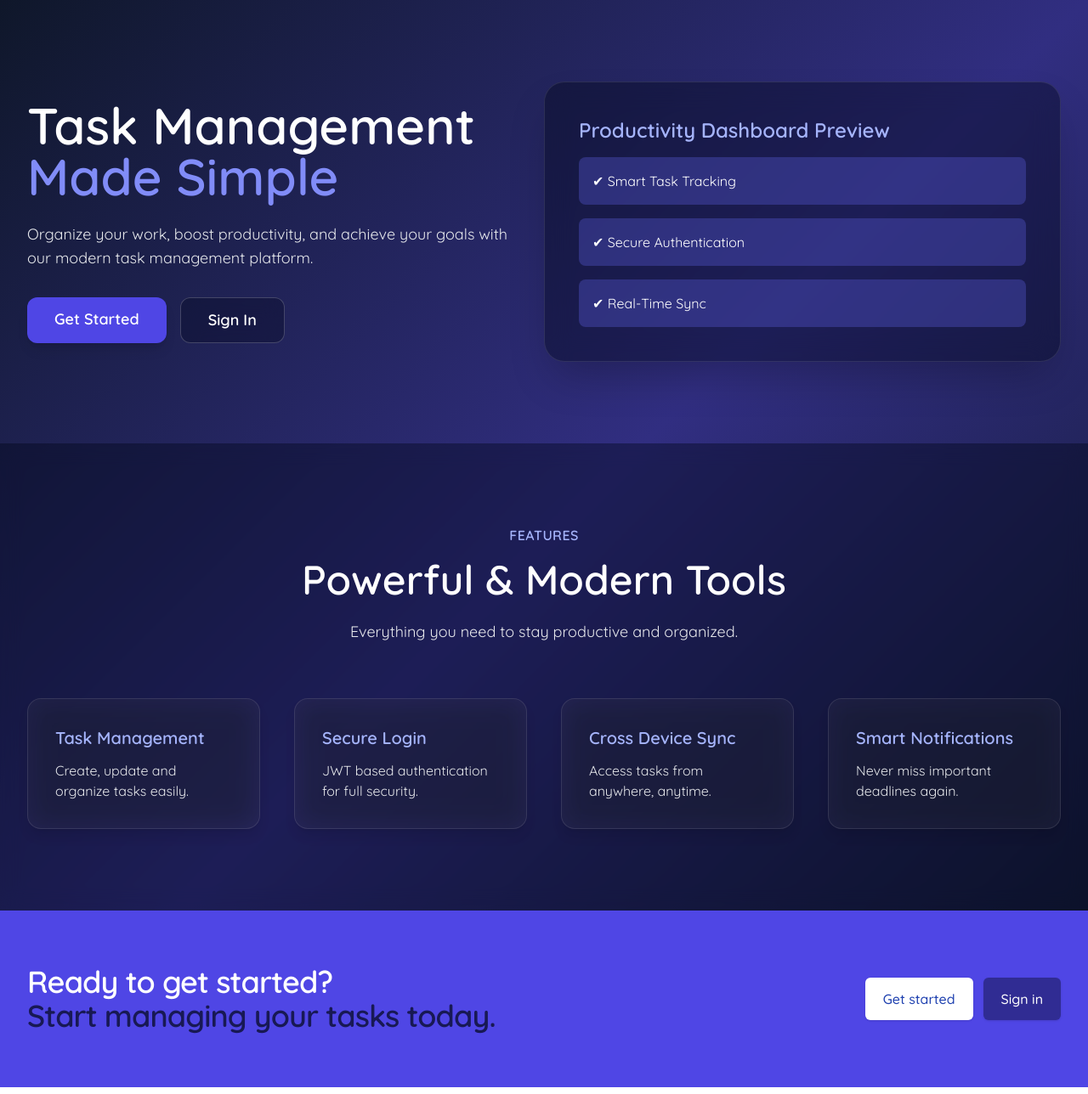
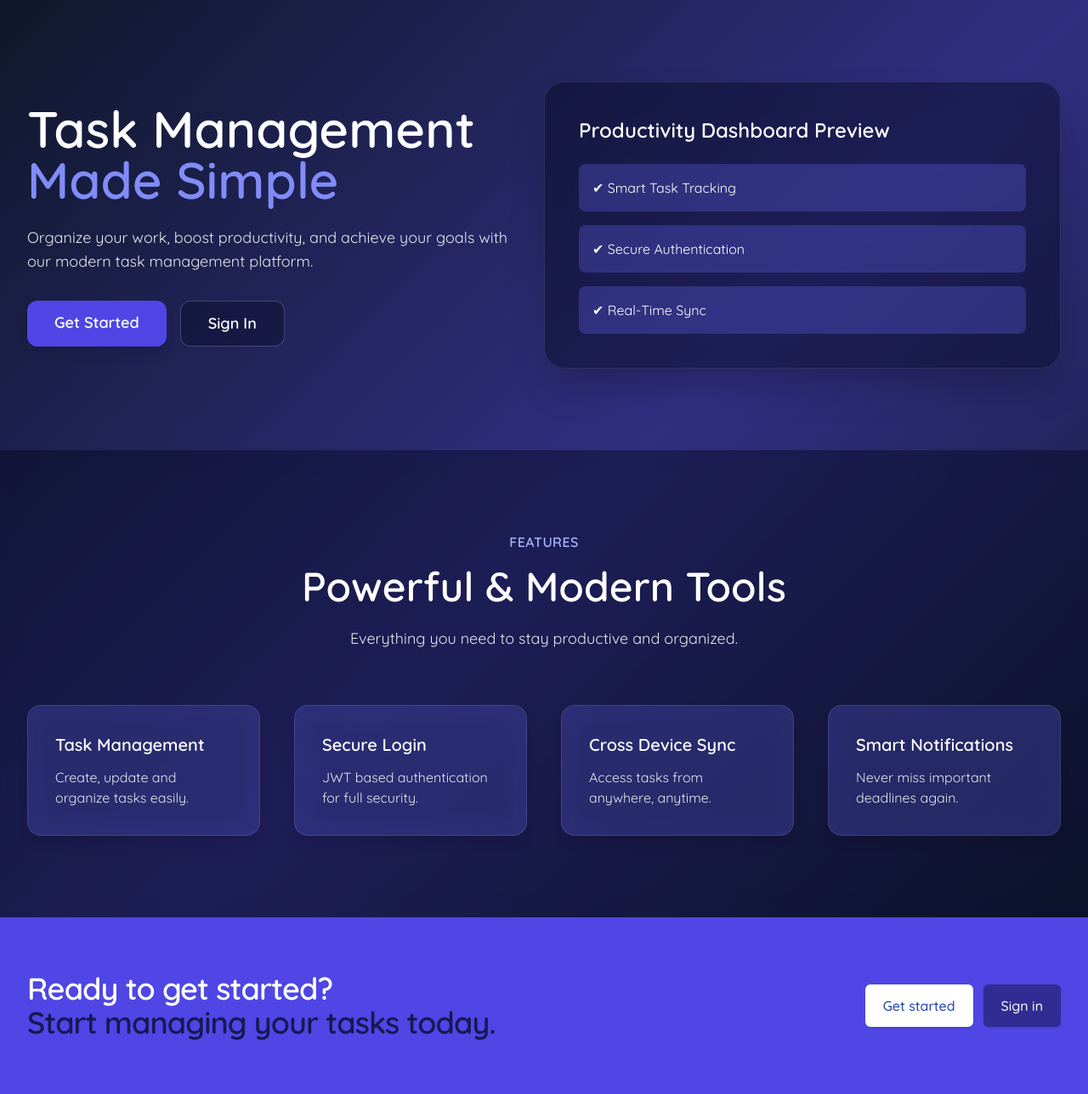
Before and after one commit to ayeshajaz/hackathon-2-phase-2, a Next.js app in the folder frontend/: page / in a window 1280 px wide. Shown: the whole page at 85% size. Built offline with nearby package versions, Linux system fonts and the light colour scheme.

Commit message:
full stack todo web

```diff
--- a/frontend/app/page.tsx
+++ b/frontend/app/page.tsx
@@ -10,6 +10,7 @@ import { useEffect, useState } from 'react';
 import { useRouter } from 'next/navigation';
 import { useAuth } from '@/lib/auth/context';
 import { LoadingSpinner } from '@/components/ui/LoadingSpinner';
+import { Header } from '@/components/layout/Header';
 import Link from 'next/link';
 
 export default function Home() {
@@ -46,7 +47,7 @@ export default function Home() {
     {/* HERO SECTION */}
     <div className="relative overflow-hidden">
       <div className="max-w-7xl mx-auto px-6 lg:px-8">
-        <div className="lg:flex lg:items-center lg:justify-between py-24">
+        <div className="lg:flex lg:items-center lg:justify-between py-24 ">
 
           {/* LEFT SIDE */}
           <div className="lg:w-1/2 text-center lg:text-left">
@@ -80,7 +81,7 @@ export default function Home() {
           {/* RIGHT SIDE VISUAL */}
           <div className="lg:w-1/2 mt-12 lg:mt-0">
             <div className="bg-slate-950/40 backdrop-blur-lg p-10 rounded-3xl shadow-2xl border border-white/10">
-              <h3 className="text-2xl font-semibold mb-4 text-indigo-300">
+              <h3 className="text-2xl font-semibold mb-6 text-white">
                 Productivity Dashboard Preview
               </h3>
               <div className="space-y-4">
@@ -121,9 +122,9 @@ export default function Home() {
           ].map((feature, index) => (
             <div
               key={index}
-              className="bg-white/5 backdrop-blur-lg p-8 rounded-2xl border border-white/10 hover:scale-105 transition duration-300 shadow-lg"
+              className="bg-indigo-500/30 backdrop-blur-lg p-8 rounded-2xl border border-white/10 hover:scale-105 transition duration-300 shadow-lg"
             >
-              <h3 className="text-xl font-semibold text-indigo-300 mb-3">
+              <h3 className="text-xl font-semibold text-white mb-3">
                 {feature.title}
               </h3>
               <p className="text-gray-200">
@@ -140,7 +141,7 @@ export default function Home() {
       <div className="bg-indigo-600">
         <div className="max-w-7xl mx-auto py-12 px-4 sm:px-6 lg:py-16 lg:px-8 lg:flex lg:items-center lg:justify-between">
           <h2 className="text-3xl font-extrabold tracking-tight text-white sm:text-4xl">
-            <span className="block">Ready to get started?</span>
+            <span className="block">Ready to get started? </span>
             <span className="block text-slate-950/70">Start managing your tasks today.</span>
           </h2>
           <div className="mt-8 flex lg:mt-0 lg:flex-shrink-0">
--- a/frontend/package.json
+++ b/frontend/package.json
@@ -14,7 +14,8 @@
     "next": "16.1.6",
     "react": "19.2.3",
     "react-dom": "19.2.3",
-    "react-hook-form": "^7.71.1"
+    "react-hook-form": "^7.71.1",
+    "react-icons": "^5.5.0"
   },
   "devDependencies": {
     "@types/node": "^20",
```
